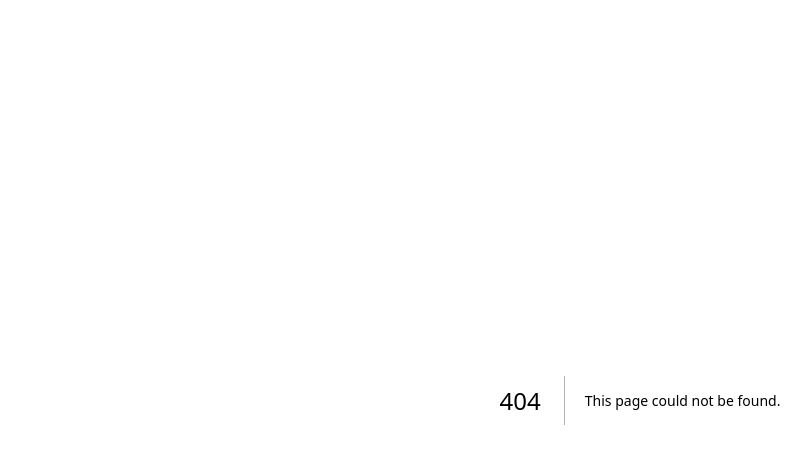
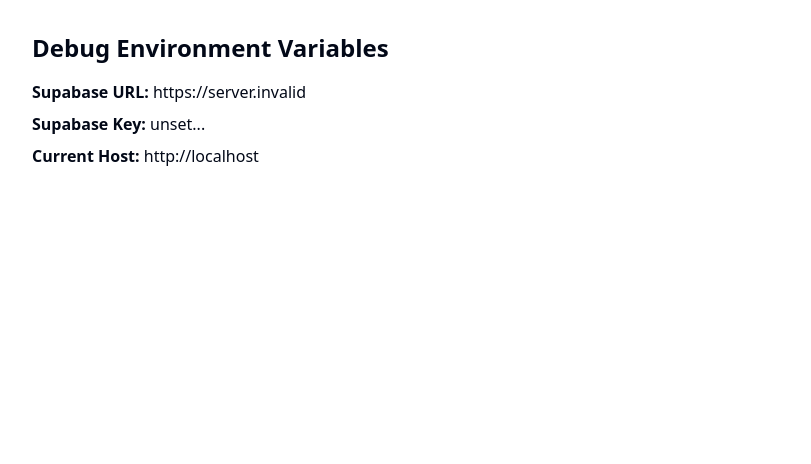
Before and after one commit to merianda-star/qrfeedback-ai, a Next.js app: page /debug in a window 1280 px wide. Before the commit this address had no page. Shown: the top 464 px of the page, without its empty margins (0-811 px from the left). Built offline with nearby package versions, Linux system fonts and the light colour scheme; no server answers.

Commit message:
Add debug page for environment variables

```diff
--- /dev/null
+++ b/src/app/debug/page.tsx
@@ -0,0 +1,17 @@
+'use client'
+
+export default function DebugPage() {
+  const supabaseUrl = process.env.NEXT_PUBLIC_SUPABASE_URL
+  const supabaseKey = process.env.NEXT_PUBLIC_SUPABASE_ANON_KEY
+
+  return (
+    <div className="p-8">
+      <h1 className="text-2xl font-bold mb-4">Debug Environment Variables</h1>
+      <div className="space-y-2">
+        <p><strong>Supabase URL:</strong> {supabaseUrl || 'NOT FOUND'}</p>
+        <p><strong>Supabase Key:</strong> {supabaseKey ? `${supabaseKey.substring(0, 20)}...` : 'NOT FOUND'}</p>
+        <p><strong>Current Host:</strong> {typeof window !== 'undefined' ? window.location.origin : 'Server'}</p>
+      </div>
+    </div>
+  )
+}
```
